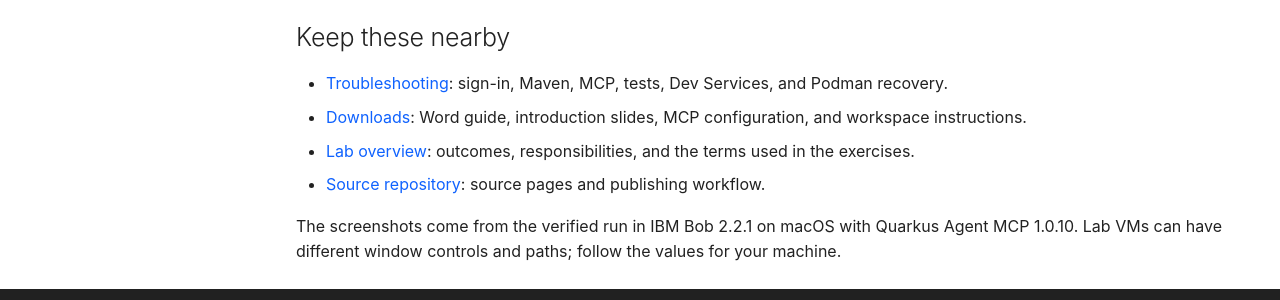
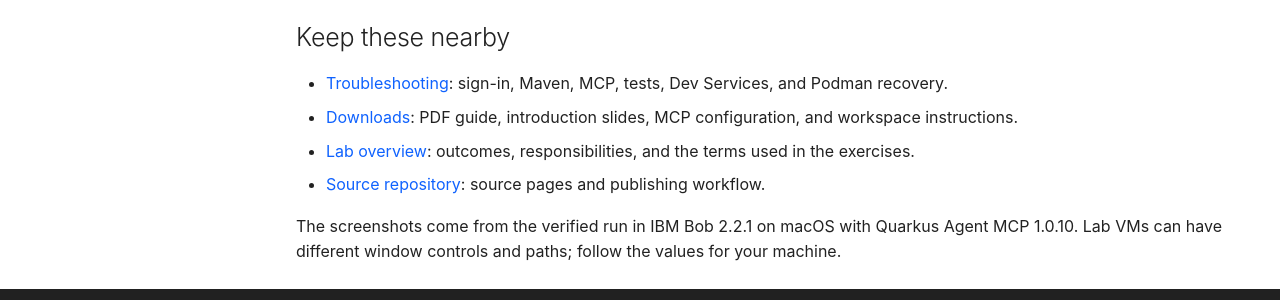
Before and after one commit to myfear/techxchange-2026-quarkus-bob-lab-1113, an MkDocs documentation site: the page built from docs/index.md, in a window 1280 px wide and 900 px high, scrolled down 1349 px. Shown: the part 454-754 px from the top of the window. Built offline with MkDocs 1.6.1 and Material for MkDocs 9.7.7, drawn with Linux system fonts in a browser that asks for light colours; comment, search, counter and statistics services are not loaded; some of the changed text lies outside the part shown.

Commit message:
Replace the lab guide download with a PDF

```diff
--- a/docs/index.md
+++ b/docs/index.md
@@ -13,7 +13,7 @@ Use the Quarkus Agent MCP for project creation, extension guidance, development,
 
 <div class="lab-actions" markdown>
 [Start the lab](lab-overview.md){ .md-button .md-button--primary }
-[Download the guide](downloads/LAB-1113-Lab-Guide.docx){ .md-button download }
+[Download the guide (PDF)](downloads/LAB-1113-Lab-Guide.pdf){ .md-button download }
 [Intro slides](downloads/LAB-1113-Lab-Intro.pptx){ .md-button download }
 </div>
 
@@ -56,7 +56,7 @@ Work through the core exercises in order. Each includes prompts to paste into Bo
 ## Keep these nearby
 
 - [Troubleshooting](troubleshooting.md): sign-in, Maven, MCP, tests, Dev Services, and Podman recovery.
-- [Downloads](downloads.md): Word guide, introduction slides, MCP configuration, and workspace instructions.
+- [Downloads](downloads.md): PDF guide, introduction slides, MCP configuration, and workspace instructions.
 - [Lab overview](lab-overview.md): outcomes, responsibilities, and the terms used in the exercises.
 - [Source repository](https://github.com/myfear/techxchange-2026-quarkus-bob-lab-1113): source pages and publishing workflow.
 
```
Also changed, not shown: PUBLISHING.md (+12 -4 lines), README.md (+2 -2 lines), docs/downloads.md (+2 -2 lines), 2 other files.
